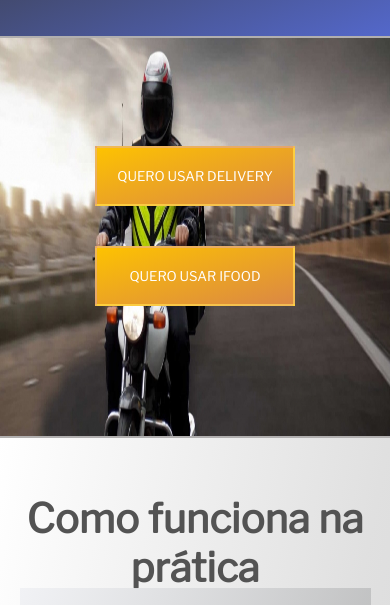
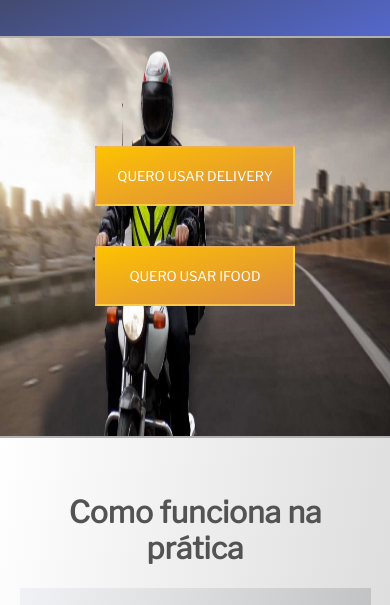
Before and after one commit to adrianomarino1992/integration-ecomerce-ifood, a website: page App/Index.html in a window 390 px wide. Shown: the part 114-719 px from the top of the page. Drawn offline with nearby package versions, Linux system fonts and the light colour scheme; a web font is replaced by a local one.

Commit message:
update h3

```diff
--- a/App/Css/style.css
+++ b/App/Css/style.css
@@ -346,6 +346,14 @@
         left: 50%;
         margin-left: -100px;
     }
+    #content-vantagens h3 {
+        margin: 20px;
+        font-size: 30px;
+        font-weight: 600;
+        color: rgb(83, 83, 83);
+        text-align: center;
+        font-family: 'Libre Franklin';
+    }
 }
 
 
```
